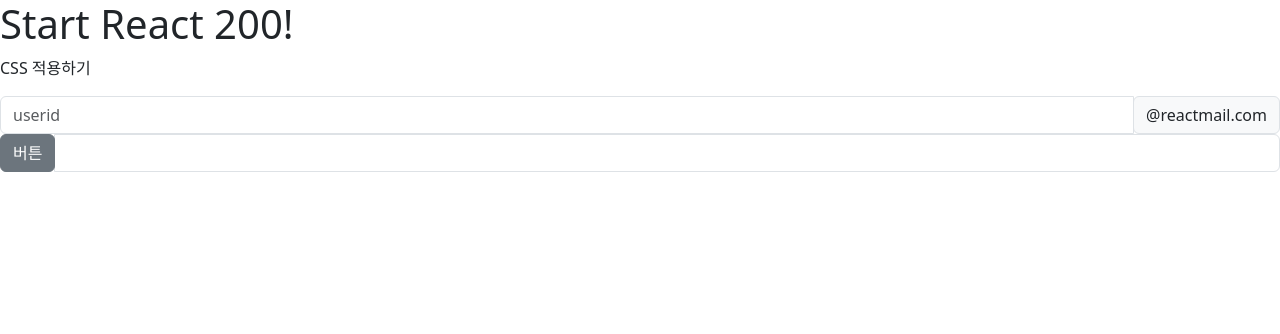
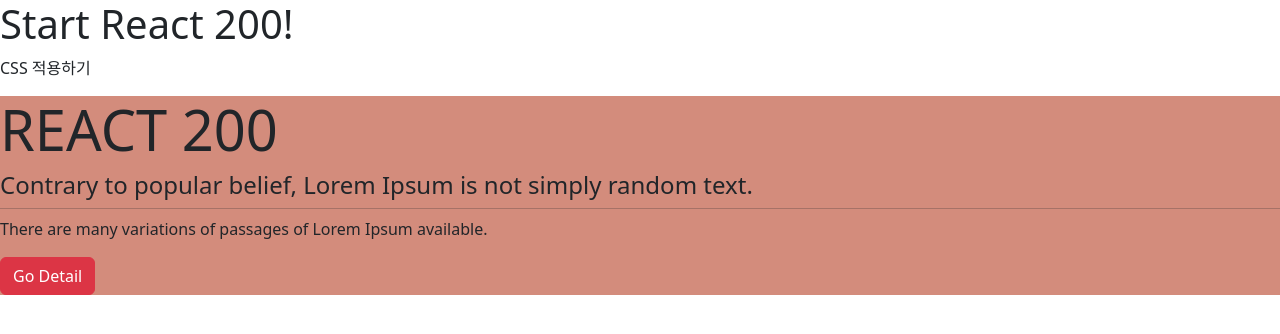
Before and after one commit to jihyean/React200, a React (Create React App) app in the folder client/: page / in a window 1280 px wide. Shown: the top 334 px of the page. Built offline with nearby package versions, Linux system fonts and the light colour scheme.

Commit message:
[046] reactstrap Jumbotron 사용하기

```diff
--- a/client/src/App.js
+++ b/client/src/App.js
@@ -1,6 +1,6 @@
 import React from 'react';
 import './App.css';
-import ReactstrapInputGroup from './PART2/R045_ReactstrapInputGroup'
+import ReactstrapJumbotron from './PART2/R046_ReactstrapJumbotron'
 import 'bootstrap/dist/css/bootstrap.css'
 
 function App() {
@@ -8,7 +8,7 @@
     <div>
       <h1>Start React 200!</h1>
       <p>CSS 적용하기</p>
-      <ReactstrapInputGroup />
+      <ReactstrapJumbotron />
     </div>
   );
 }
--- /dev/null
+++ b/client/src/PART2/R046_ReactstrapJumbotron.js
@@ -0,0 +1,22 @@
+import React, { Component } from 'react';
+import { Jumbotron, Button } from 'reactstrap';
+
+class R046_ReactstrapJumbotron extends Component {
+  render() {
+    return (
+      <>
+        {/* Jumbotron */}
+        <div className="jumbotron" style={{backgroundColor: "#D38C7C"}}>
+          <h1 className="display-4">REACT 200</h1>
+          <p className="h4">Contrary to popular belief, Lorem Ipsum is not simply random text.</p>
+          <hr className="my-2" />
+          <p>There are many variations of passages of Lorem Ipsum available.</p>
+          <p className="lead">
+            <Button color="danger">Go Detail</Button>
+          </p>
+        </div>
+      </>
+    )}
+}
+
+export default R046_ReactstrapJumbotron;
```
